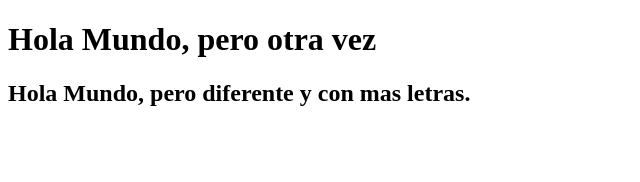
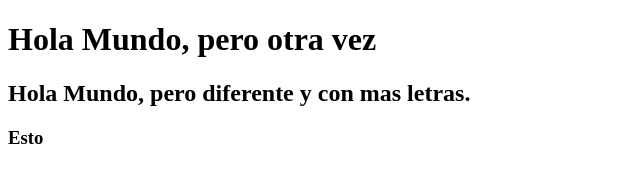
Before and after one commit to Cue19275/pruebacurso, a plain HTML site: page Sitio/index.html in a window 1280 px wide. Shown: the full height of the page, 0-640 px from the left. Drawn offline with Linux system fonts and the light colour scheme.

Commit message:
Update index.html

```diff
--- a/Sitio/index.html
+++ b/Sitio/index.html
@@ -6,6 +6,6 @@
 <body>
 <h1>Hola Mundo, pero otra vez</h1>
 <h2>Hola Mundo, pero diferente y con mas letras.</h2>
-
+<h3>Esto</h3>
 </body>
 </html>
```
